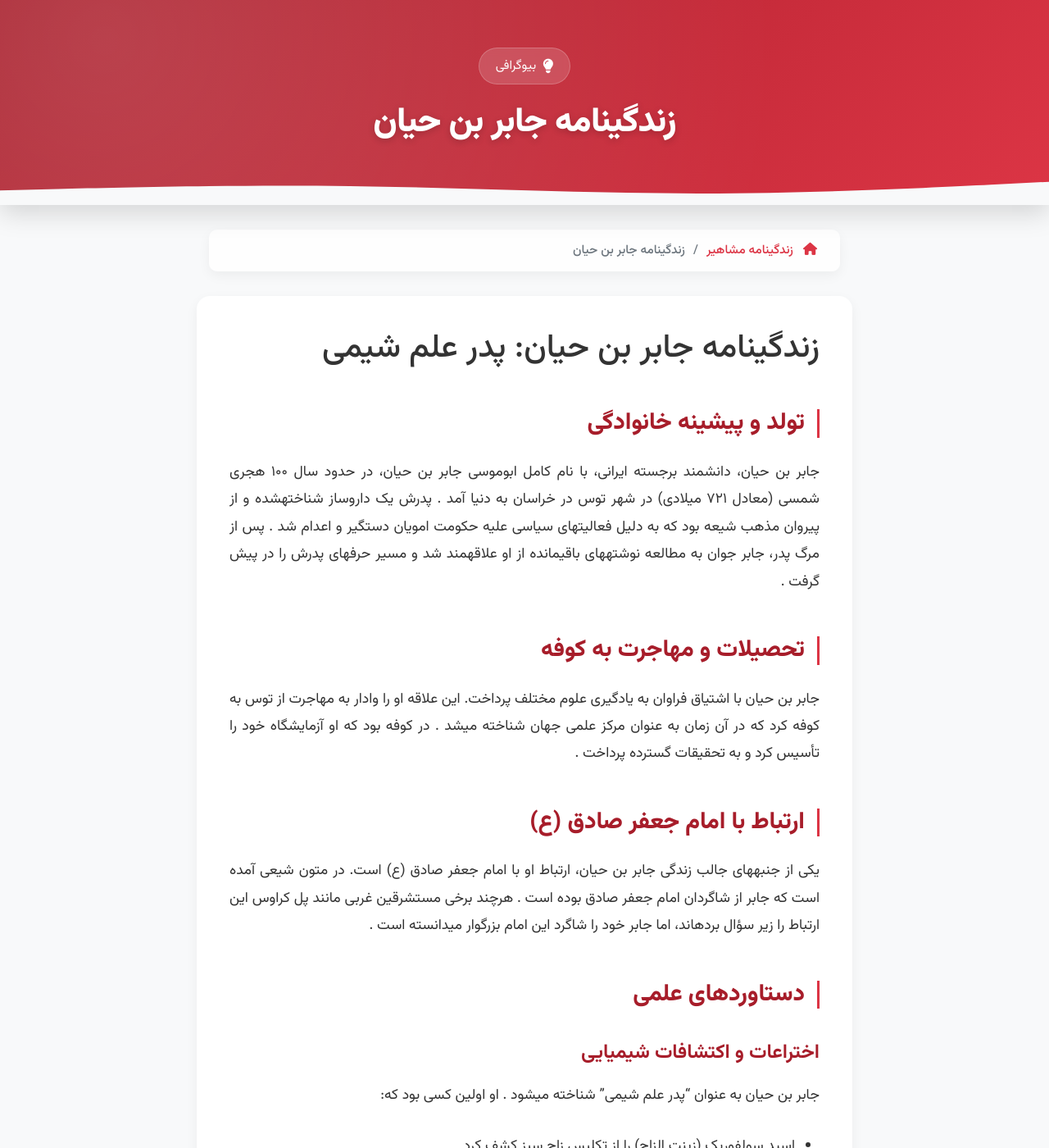
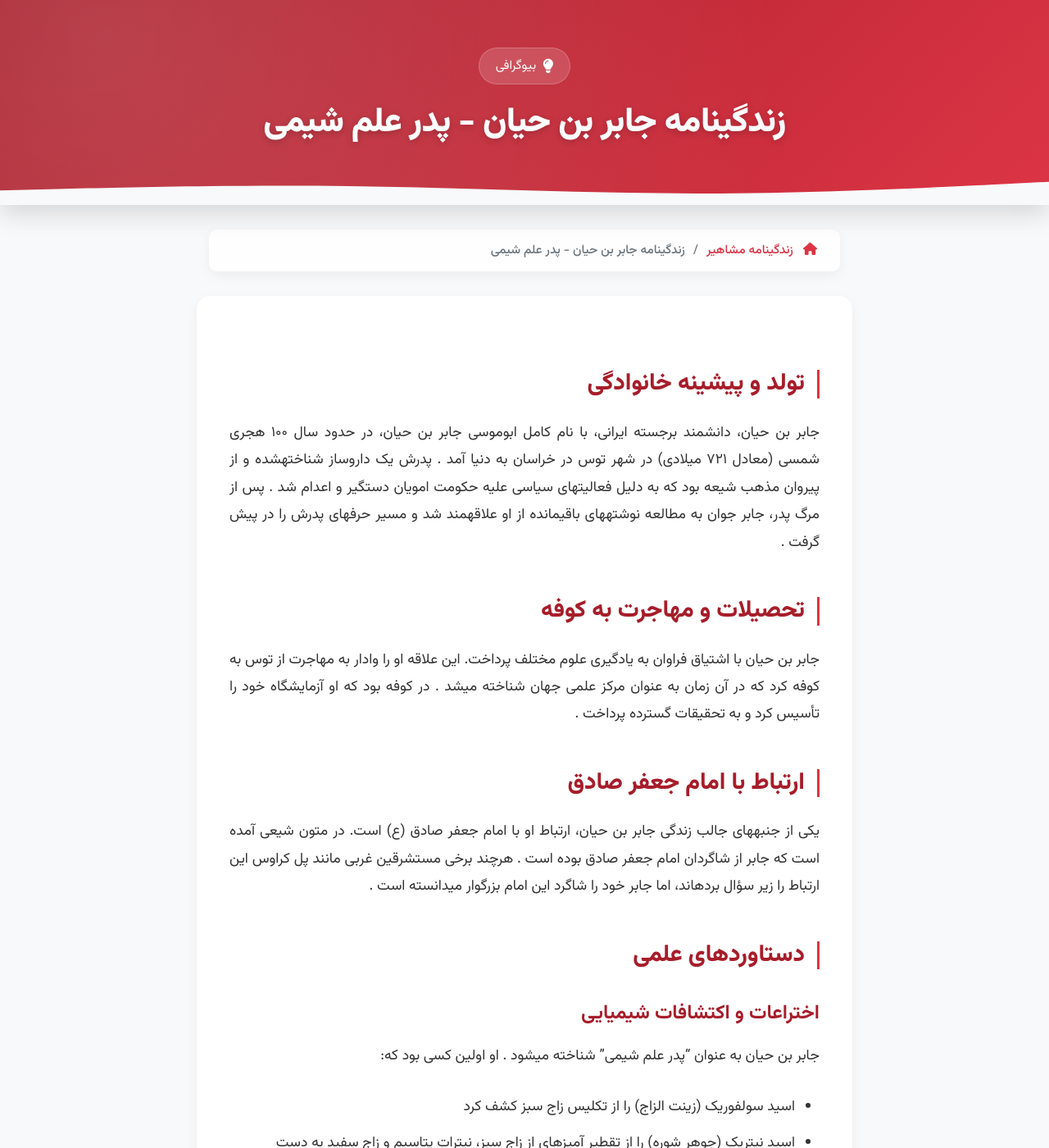
Before and after one commit to darkblog/darkblog.github.io, a Jekyll site: the page built from _posts/2025-7-11-81.md, in a window 1280 px wide and 1400 px high. Shown: the whole window at 82% size. Built offline with Jekyll 4.4.1, drawn with Linux system fonts in a browser that asks for light colours.

Commit message:
Update 2025-7-11-81.md

```diff
--- a/_posts/2025-7-11-81.md
+++ b/_posts/2025-7-11-81.md
@@ -1,9 +1,7 @@
 ---
 layout: post
-title: زندگینامه جابر بن حیان
+title: زندگینامه جابر بن حیان - پدر علم شیمی
 ---
-
-# زندگینامه جابر بن حیان: پدر علم شیمی
 
 ## تولد و پیشینه خانوادگی
 
@@ -13,7 +11,7 @@ title: زندگینامه جابر بن حیان
 
 جابر بن حیان با اشتیاق فراوان به یادگیری علوم مختلف پرداخت. این علاقه او را وادار به مهاجرت از توس به کوفه کرد که در آن زمان به عنوان مرکز علمی جهان شناخته میشد . در کوفه بود که او آزمایشگاه خود را تأسیس کرد و به تحقیقات گسترده پرداخت .
 
-## ارتباط با امام جعفر صادق (ع)
+## ارتباط با امام جعفر صادق
 
 یکی از جنبههای جالب زندگی جابر بن حیان، ارتباط او با امام جعفر صادق (ع) است. در متون شیعی آمده است که جابر از شاگردان امام جعفر صادق بوده است . هرچند برخی مستشرقین غربی مانند پل کراوس این ارتباط را زیر سؤال بردهاند، اما جابر خود را شاگرد این امام بزرگوار میدانسته است .
 
```
